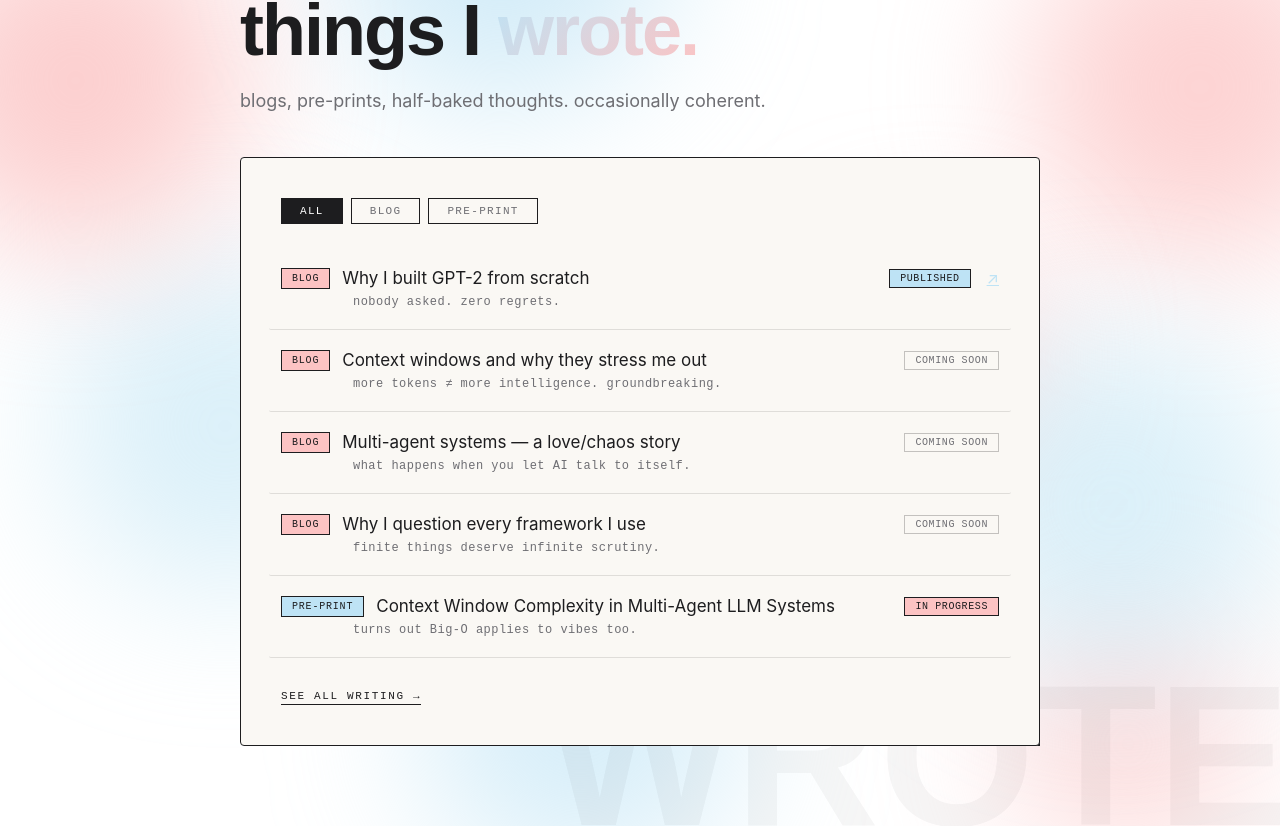
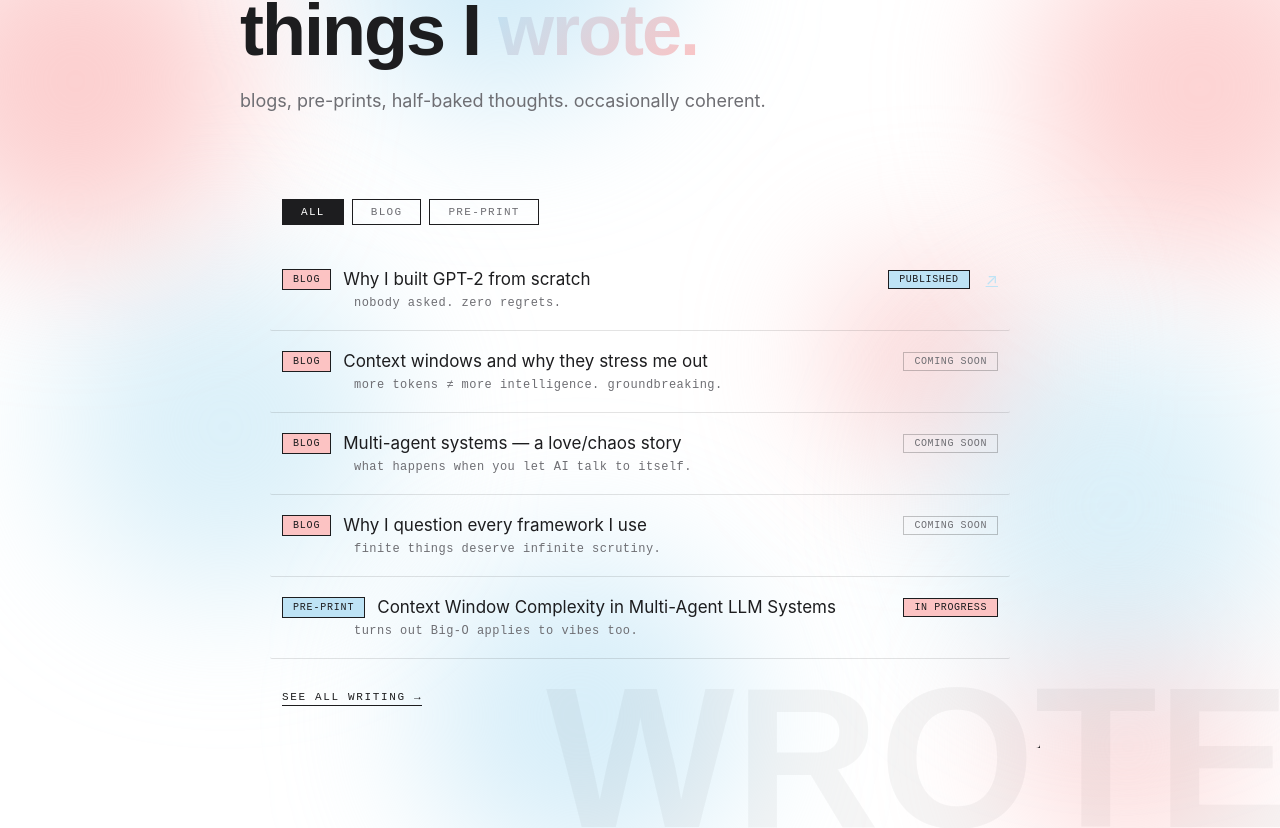
Before and after one commit to Kbhadassah777/profile, a React (Vite) app in the folder client/: page /info in a window 1280 px wide. Shown: the part 3693-4521 px from the top of the page. Built offline with nearby package versions, Linux system fonts and the light colour scheme.

Commit message:
feat: gradient border on paper card via padding-box/border-box

```diff
--- a/client/src/styles/info.css
+++ b/client/src/styles/info.css
@@ -578,8 +578,9 @@ body {
 
 /* ── Pen & Paper ──────────────────────────── */
 .paper-card {
-  background: var(--paper);
-  border: 1px solid var(--ink);
+  background: var(--paper) padding-box,
+              linear-gradient(135deg, var(--blue), var(--pink)) border-box;
+  border: 2px solid transparent;
   border-radius: 4px;
   padding: 40px;
   margin-top: 40px;
```
